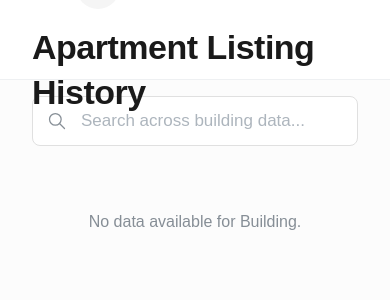
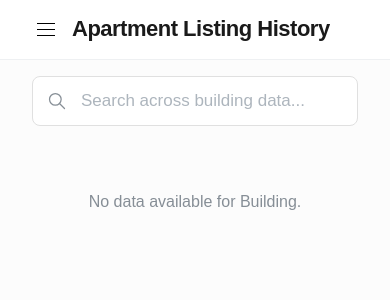
Before and after one commit to vandev4646/Apartment-History-Frontend, a React (Vite) app: page / in a window 390 px wide. Shown: the top 300 px of the page. Built offline with nearby package versions, Linux system fonts and the light colour scheme; no server answers.

Commit message:
mobile device minor fix

```diff
--- a/src/FrontPage.tsx
+++ b/src/FrontPage.tsx
@@ -98,7 +98,7 @@ export function FrontPage() {
   return (
     <MantineProvider theme={pageTheme}>
       <AppShell
-        header={{ height: 80 }}
+        header={{ height: { base: 60, sm: 80 } }}
         navbar={{
           width: 300,
           breakpoint: "sm",
@@ -118,7 +118,7 @@ export function FrontPage() {
             borderBottom: "1px solid #eef0f2",
           }}
         >
-          <Group gap="md">
+          <Group gap="sm" wrap="nowrap" style={{ overflow: "hidden" }}>
             <Burger
               opened={opened}
               onClick={toggle}
@@ -130,13 +130,21 @@ export function FrontPage() {
               color="dark"
               size="xl"
               radius="xl"
+              visibleFrom="sm"
               style={{ backgroundColor: "#f5f5f5" }}
             >
               <IconTrendingUp size={28} color="#1a1a1a" />
             </ActionIcon>
             <Title
               order={1}
-              style={{ letterSpacing: "-0.5px", color: "#1a1a1a" }}
+              size="h3"
+              style={{
+                letterSpacing: "-0.5px",
+                color: "#1a1a1a",
+                whiteSpace: "nowrap",
+                textOverflow: "ellipsis",
+              }}
+              hiddenFrom="xs"
             >
               Apartment Listing History
             </Title>
```
